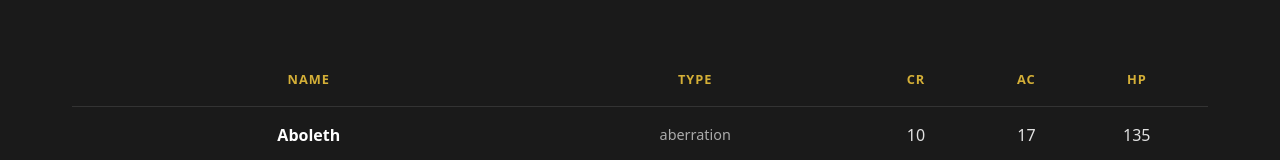
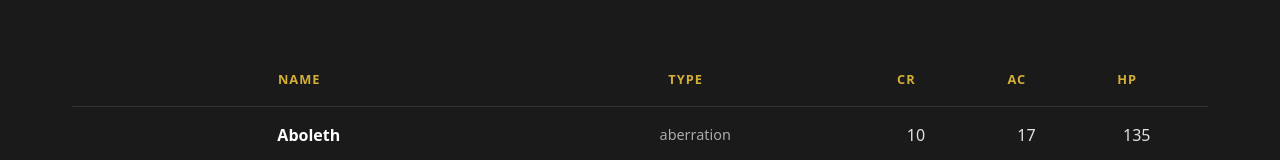
Before and after one commit to Dane-Dawson/dane-dawson.github.io, a React (Vite) app: page /monstercompendium in a window 1280 px wide. Shown: the part 145-305 px from the top of the page. Built offline with nearby package versions, Linux system fonts and the light colour scheme.

Commit message:
Added sort by category functionality

```diff
--- a/src/components/Projects/dnd/MonsterCompendium.css
+++ b/src/components/Projects/dnd/MonsterCompendium.css
@@ -145,6 +145,53 @@
 .analytics-section {
     padding: 0 2rem;
     animation: slideDown 0.3s ease-out;
+}
+
+/* --- List Header Sorting Styles --- */
+.list-header span {
+    cursor: pointer;
+    user-select: none;
+    position: relative;
+    padding-right: 1.2rem;
+    transition: color 0.2s ease;
+}
+
+.list-header span:hover {
+    color: #fff;
+}
+
+/* Sort Indicators */
+.sort-asc::after {
+    content: ' ▲';
+    font-size: 0.6rem;
+    position: absolute;
+    right: 4px;
+    top: 50%;
+    transform: translateY(-50%);
+    color: #d4af37;
+}
+
+.sort-desc::after {
+    content: ' ▼';
+    font-size: 0.6rem;
+    position: absolute;
+    right: 4px;
+    top: 50%;
+    transform: translateY(-50%);
+    color: #d4af37;
+}
+
+/* Existing Header Styles Refined */
+.list-header {
+    display: grid;
+    grid-template-columns: 2fr 1.5fr 0.5fr 0.5fr 0.5fr;
+    padding: 1rem;
+    border-bottom: 2px solid #d4af37;
+    color: #d4af37;
+    font-weight: bold;
+    text-transform: uppercase;
+    font-size: 0.8rem;
+    letter-spacing: 1px;
 }
 
 @keyframes slideDown {
--- a/src/components/Projects/dnd/MonsterCompendium.tsx
+++ b/src/components/Projects/dnd/MonsterCompendium.tsx
@@ -8,10 +8,15 @@ import './MonsterCompendium.css';
 
 const data = monsterDataRaw as unknown as MonsterData;
 
+type SortKey = 'name' | 'type' | 'Challenge' | 'Armor Class' | 'Hit Points';
+
 const MonsterCompendium: React.FC = () => {
   const [searchQuery, setSearchQuery] = useState('');
   const [selectedMonster, setSelectedMonster] = useState<Monster | null>(null);
   const [showAnalytics, setShowAnalytics] = useState(false);
+
+  // Sorting State
+  const [sortConfig, setSortConfig] = useState<{ key: SortKey; direction: 'asc' | 'desc' } | null>(null);
 
   const filteredMonsters = useMemo(() => {
     return data.monsters.filter((monster: Monster) => {
@@ -23,6 +28,48 @@ const MonsterCompendium: React.FC = () => {
       );
     });
   }, [searchQuery]);
+
+  // Logic to handle sorting, including fractions for CR
+  const sortedMonsters = useMemo(() => {
+    let sortableItems = [...filteredMonsters];
+    if (sortConfig !== null) {
+      sortableItems.sort((a, b) => {
+        let aValue = a[sortConfig.key as keyof Monster];
+        let bValue = b[sortConfig.key as keyof Monster];
+
+        // Helper to convert "1/4" or "1/8" to decimals for accurate sorting
+        const parseValue = (val: any, key: SortKey) => {
+          if (key === 'Challenge') {
+            if (typeof val === 'number') return val;
+            const parts = String(val).split('/');
+            return parts.length === 2 ? Number(parts[0]) / Number(parts[1]) : Number(val);
+          }
+          return typeof val === 'string' ? val.toLowerCase() : val;
+        };
+
+        const finalA = parseValue(aValue, sortConfig.key);
+        const finalB = parseValue(bValue, sortConfig.key);
+
+        if (finalA < finalB) return sortConfig.direction === 'asc' ? -1 : 1;
+        if (finalA > finalB) return sortConfig.direction === 'asc' ? 1 : -1;
+        return 0;
+      });
+    }
+    return sortableItems;
+  }, [filteredMonsters, sortConfig]);
+
+  const requestSort = (key: SortKey) => {
+    let direction: 'asc' | 'desc' = 'asc';
+    if (sortConfig && sortConfig.key === key && sortConfig.direction === 'asc') {
+      direction = 'desc';
+    }
+    setSortConfig({ key, direction });
+  };
+
+  const getSortClass = (key: SortKey) => {
+    if (!sortConfig || sortConfig.key !== key) return "";
+    return sortConfig.direction === 'asc' ? "sort-asc" : "sort-desc";
+  };
 
   if (selectedMonster) {
     return (
@@ -46,7 +93,6 @@ const MonsterCompendium: React.FC = () => {
       <header className="compendium-header">
         <h1>Bestiary</h1>
         <div className="header-actions">
-          {/* Visible on Desktop */}
           <button
             className={`stats-toggle-btn ${showAnalytics ? 'active' : ''}`}
             onClick={() => setShowAnalytics(!showAnalytics)}
@@ -66,13 +112,13 @@ const MonsterCompendium: React.FC = () => {
 
         <div className="monster-list-view">
           <div className="list-header">
-            <span>Name</span>
-            <span>Type</span>
-            <span>CR</span>
-            <span className="hide-mobile">AC</span>
-            <span className="hide-mobile">HP</span>
+            <span onClick={() => requestSort('name')} className={getSortClass('name')}>Name</span>
+            <span onClick={() => requestSort('type')} className={getSortClass('type')}>Type</span>
+            <span onClick={() => requestSort('Challenge')} className={getSortClass('Challenge')}>CR</span>
+            <span onClick={() => requestSort('Armor Class')} className={`hide-mobile ${getSortClass('Armor Class')}`}>AC</span>
+            <span onClick={() => requestSort('Hit Points')} className={`hide-mobile ${getSortClass('Hit Points')}`}>HP</span>
           </div>
-          {filteredMonsters.map((m) => (
+          {sortedMonsters.map((m) => (
             <div
               key={m.name}
               className="monster-list-item"
@@ -85,13 +131,12 @@ const MonsterCompendium: React.FC = () => {
               <span className="m-hp hide-mobile">{m["Hit Points"]}</span>
             </div>
           ))}
-          {filteredMonsters.length === 0 && (
+          {sortedMonsters.length === 0 && (
             <div className="no-results">No monsters found matching "{searchQuery}"</div>
           )}
         </div>
       </div>
 
-      {/* Visible only on Mobile */}
       <button
         className={`fab-stats-btn ${showAnalytics ? 'active' : ''}`}
         onClick={() => setShowAnalytics(!showAnalytics)}
```
